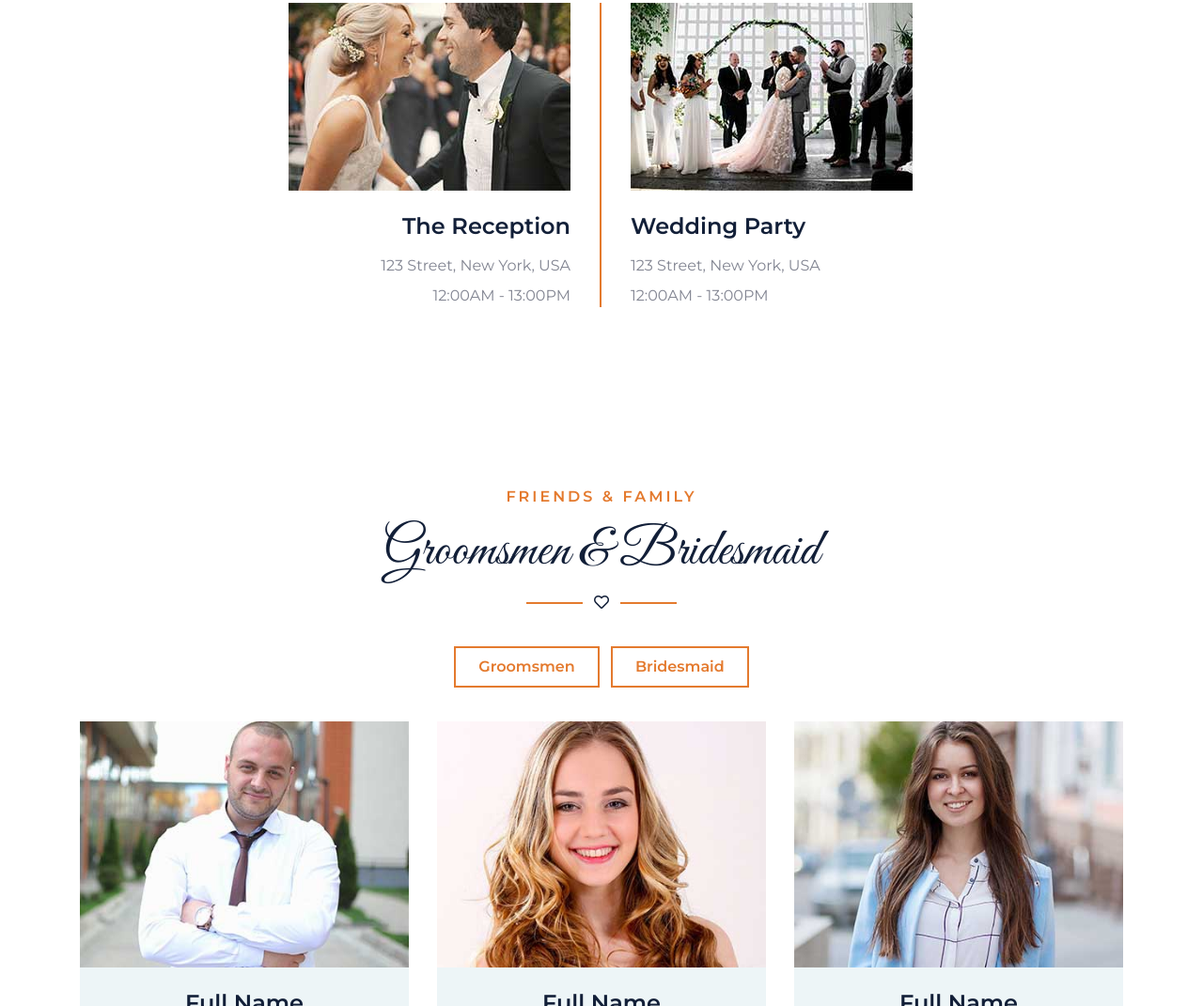
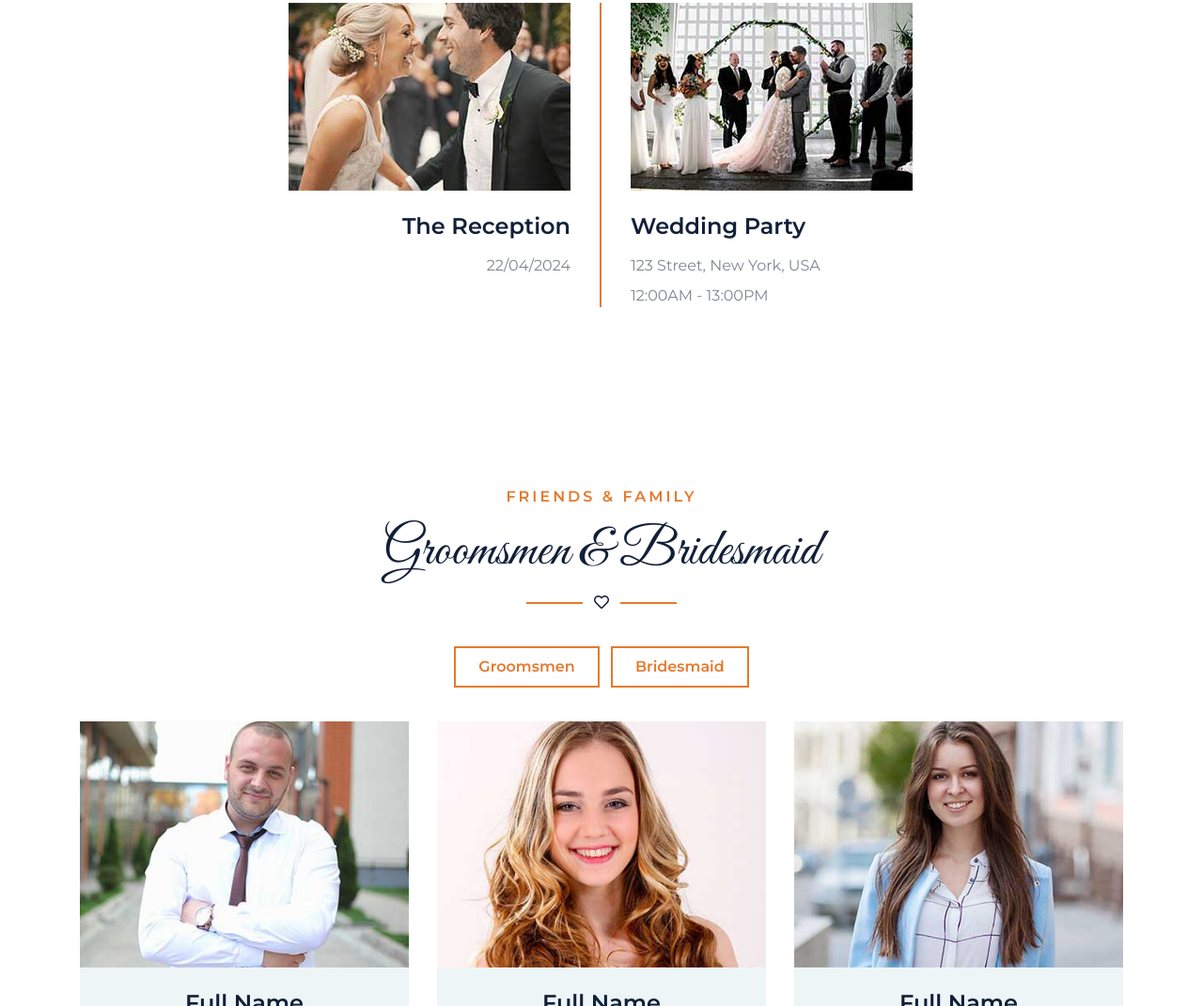
Before and after one commit to CarlosAbellanDAM/SimulacroExamenGit, a plain HTML site: page index.html in a window 1280 px wide. Shown: the part 4989-6060 px from the top of the page at 94% size. Drawn offline with nearby package versions, Linux system fonts and the light colour scheme; files that its build step writes are made by us from their sources.

Commit message:
Changed reception

```diff
--- a/index.html
+++ b/index.html
@@ -304,8 +304,7 @@
                     <div class="text-center text-md-right mr-md-3 mb-4 mb-md-0">
                         <img class="img-fluid mb-4" src="img/event-1.jpg" alt="">
                         <h4 class="mb-3">The Reception</h4>
-                        <p class="mb-2">123 Street, New York, USA</p>
-                        <p class="mb-0">12:00AM - 13:00PM</p>
+                        <p class="mb-2">22/04/2024</p>
                     </div>
                 </div>
                 <div class="col-md-6">
```
